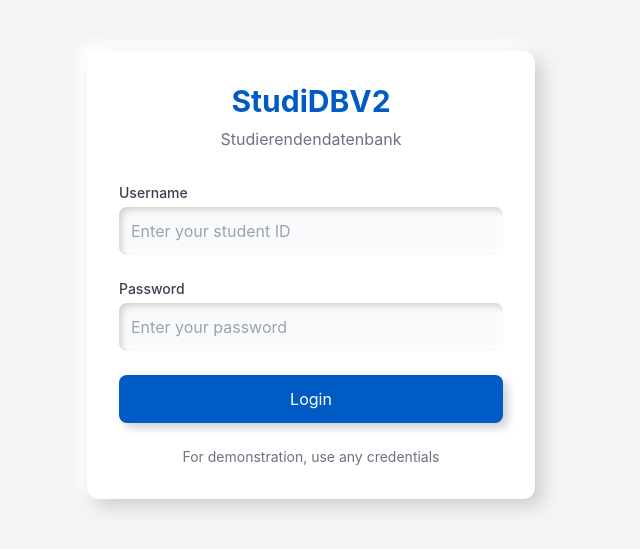
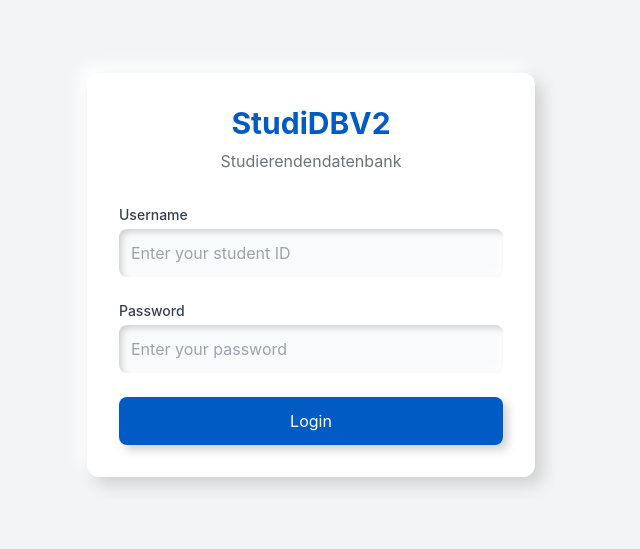
Before and after one commit to yloose/studidbv2, a React app in the folder src/main/js/: page /login in a window 1280 px wide. Shown: the part 125-674 px from the top of the page, without its empty margins (329-969 px from the left). Built offline with nearby package versions, Linux system fonts and the light colour scheme; the HTML template or start-up script is replaced by a standard one.

Commit message:
Remove demo text

```diff
--- a/src/main/js/views/login/LoginView.tsx
+++ b/src/main/js/views/login/LoginView.tsx
@@ -92,12 +92,6 @@
                         </button>
                     </div>
                 </form>
-
-                <div className="mt-6 text-center">
-                    <p className="text-sm text-gray-500">
-                        For demonstration, use any credentials
-                    </p>
-                </div>
             </div>
         </div>
     );
```
